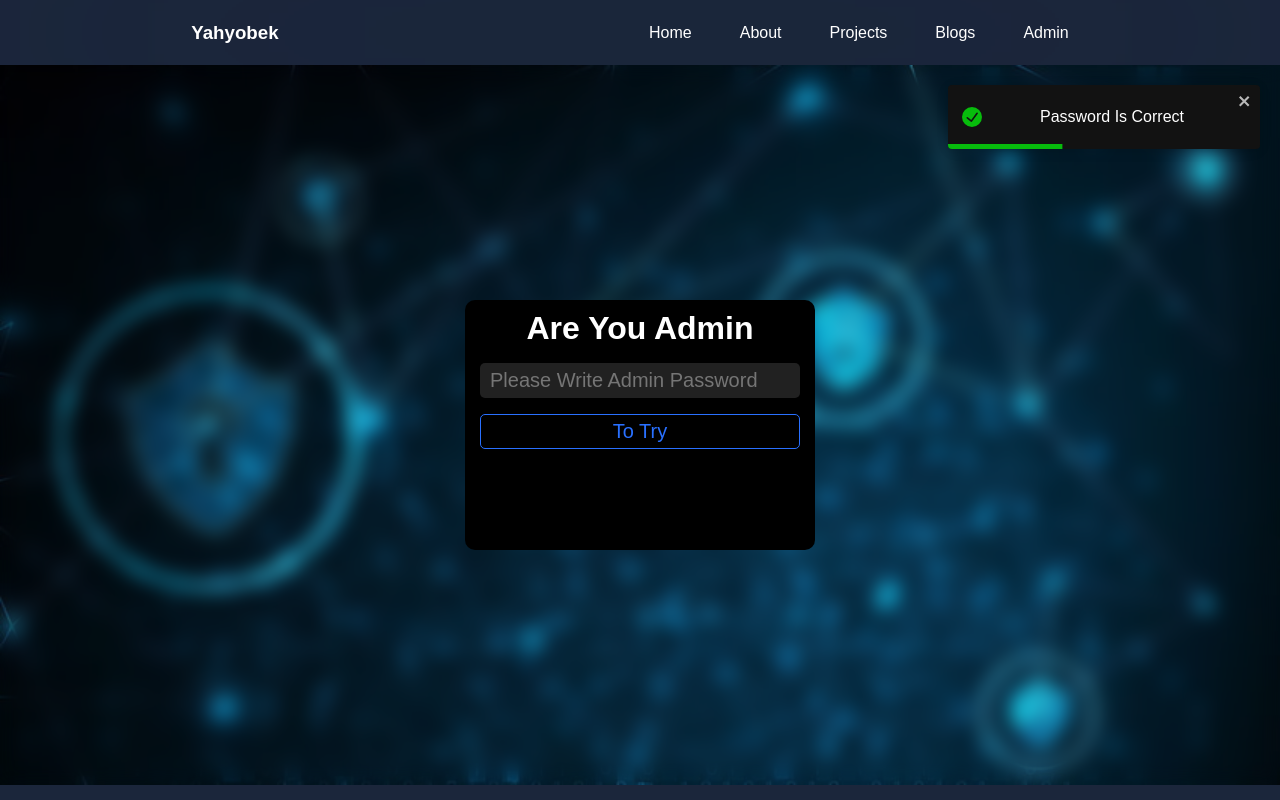
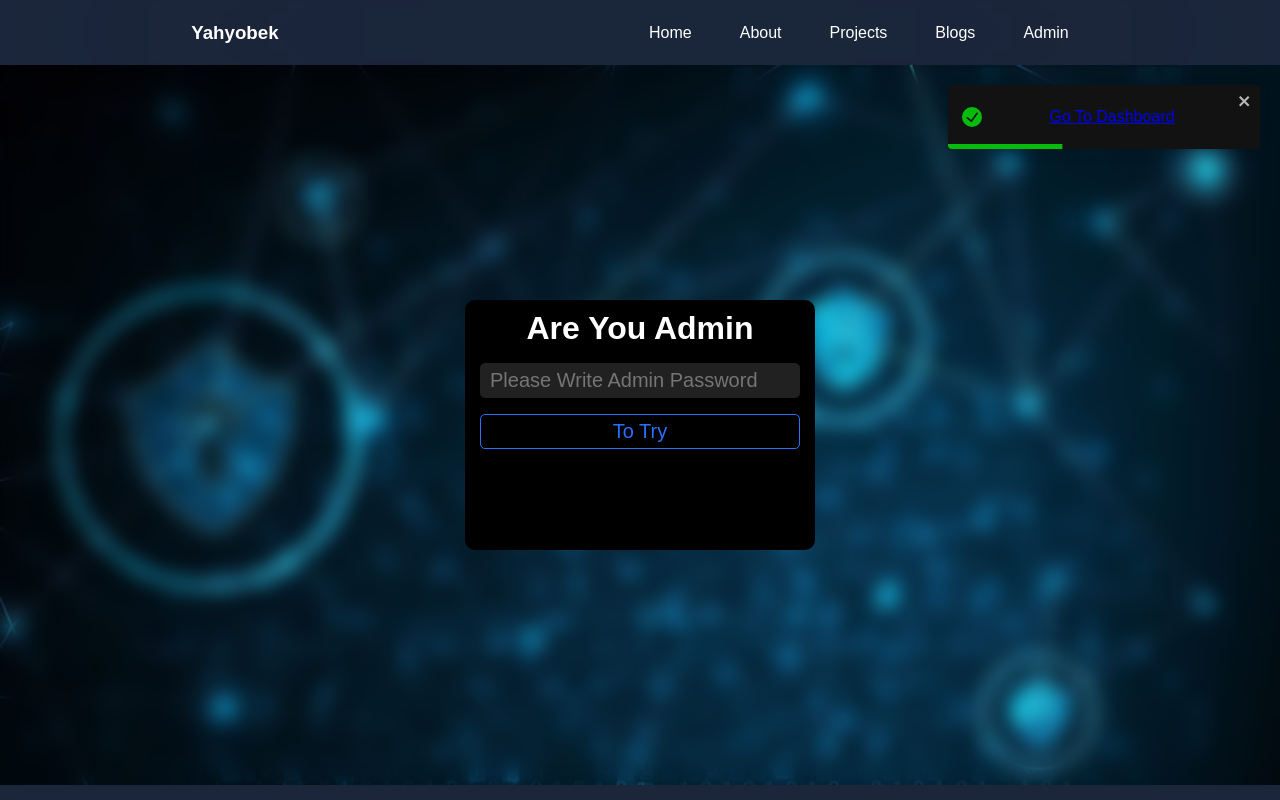
Before and after one commit to Yahyobek-12/posrtfolio, a React (Create React App) app: page /my-app/src/components/Admin/Admin.jsx in a window 1280 px wide. Both pictures are taken after typing "Sample" into the empty fields and a click on the button "To Try". Built offline with nearby package versions, Linux system fonts and the light colour scheme.

Commit message:
new-codes

```diff
--- a/src/components/Admin/Admin.jsx
+++ b/src/components/Admin/Admin.jsx
@@ -10,7 +10,7 @@ const Admin = () => {
     const [go, setGo] = useState(false)
     let passwordKey = 'salom'
 
-    const notify = () => toast.success("password is correct", {
+    const notify = () => toast.success(<Link to=''>Go To dashboard</Link>, {
       autoClose: 3000,
       theme: 'dark'
     })
```
